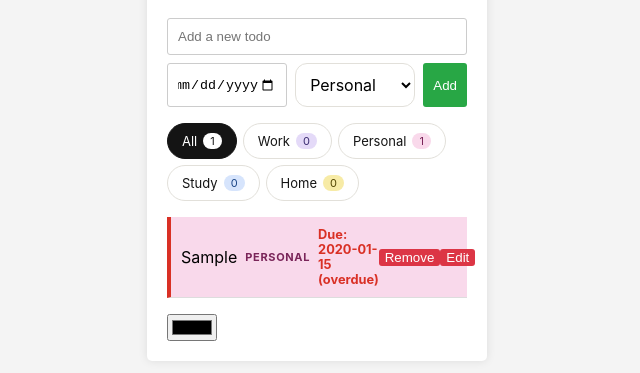
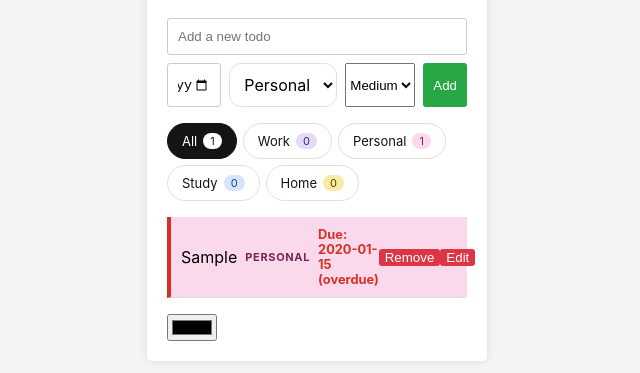
Before and after one commit to valentinarotondaro/todo-app-ts, a website built with Vite: page index.html in a window 1280 px wide. Both pictures are taken after typing "Sample", "2020-01-15" into the empty fields and a click on the button "Add". Shown: the part 261-634 px from the top of the page, without its empty margins (323-963 px from the left). Built offline with nearby package versions, Linux system fonts and the light colour scheme.

Commit message:
feat(priority): add priority dropdown and save priority with each todo

```diff
--- a/index.html
+++ b/index.html
@@ -18,6 +18,11 @@
   <option value="study">Study</option>
   <option value="home">Home</option>
 </select>
+        <select id="priority-input" aria-label="Priority">
+          <option value="high">High</option>
+          <option value="medium" selected>Medium</option>
+          <option value="low">Low</option>
+        </select>
         <button type="submit">Add</button>
       </form>
       <p id="error-message">Please enter a todo item</p>
--- a/src/main.ts
+++ b/src/main.ts
@@ -2,7 +2,7 @@ import './style.css';
 import { addTodo, todos } from './todos';
 import { validateTodoText } from './features/validation';
 import { renderTodos } from './render';
-import type { Category } from './types';
+import type { Category, Priority } from './types';
 
 // References to the HTML elements (DOM + typecasting)
 const todoInput = document.getElementById('todo-input') as HTMLInputElement;
@@ -10,6 +10,7 @@ const todoForm = document.querySelector('.todo-form') as HTMLFormElement;
 const errorMessage = document.getElementById('error-message') as HTMLParagraphElement;
 const dueDateInput = document.getElementById('due-date-input') as HTMLInputElement;
 const categoryInput = document.getElementById('category-input') as HTMLSelectElement;
+const priorityInput = document.getElementById('priority-input') as HTMLSelectElement;
 
 // Form submit: validate the input, add the todo and update the list.
 // Form submit: validate the input, add the todo and update the list.
@@ -21,7 +22,7 @@ todoForm.addEventListener('submit', (event: Event) => {
   if (result.valid) {
     todoInput.classList.remove('input-error');
     errorMessage.style.display = 'none';
-    addTodo(text, dueDateInput.value || undefined, categoryInput.value as Category);
+        addTodo(text, dueDateInput.value || undefined, categoryInput.value as Category, priorityInput.value as Priority);
     renderTodos();
     todoInput.value = '';
     dueDateInput.value = '';
--- a/src/todos.ts
+++ b/src/todos.ts
@@ -1,28 +1,29 @@
-import type { Todo, Category } from './types';
+import type { Todo, Category, Priority } from './types';
 import { loadTodos, saveTodos } from './storage';
 // The list of todos. This is the "state" of the app.
 export let todos: Todo[] = loadTodos();
 
 // Creates a new todo and adds it to the list.
 // dueDate is optional: a todo can have no due date.
-// category is optional: a todo can have no category.
-export const addTodo = (text: string, dueDate?: string, category: Category = 'personal'): Todo => {
+// category and priority have default values, so every new todo has them.
+export const addTodo = (text: string, dueDate?: string, category: Category = 'personal', priority: Priority = 'medium'): Todo => {
   const newTodo: Todo = {
     id: Date.now(), // Unique id based on the current timestamp
     text: text,
     completed: false,
     dueDate: dueDate,
     category: category,
+    priority: priority,
   };
   todos.push(newTodo);
-    saveTodos(todos);
+  saveTodos(todos);
   return newTodo;
 };
 
 // Removes the todo with the given id.
 export const removeTodo = (id: number): void => {
   todos = todos.filter(todo => todo.id !== id);
-    saveTodos(todos);
+  saveTodos(todos);
 };
 
 // Changes the text of the todo with the given id.
@@ -30,6 +31,6 @@ export const editTodo = (id: number, text: string): void => {
   const todo = todos.find(todo => todo.id === id);
   if (todo) {
     todo.text = text;
-      saveTodos(todos);
+    saveTodos(todos);
   }
 };
```
